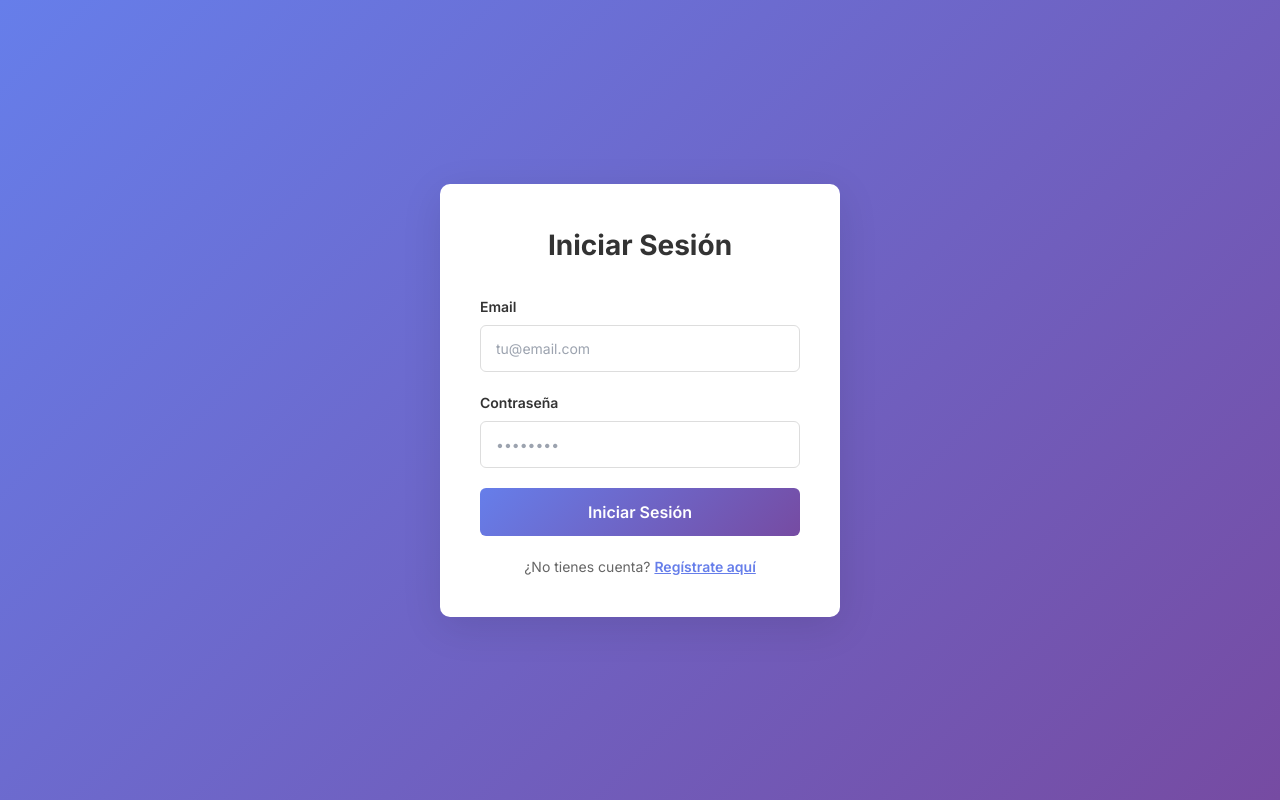
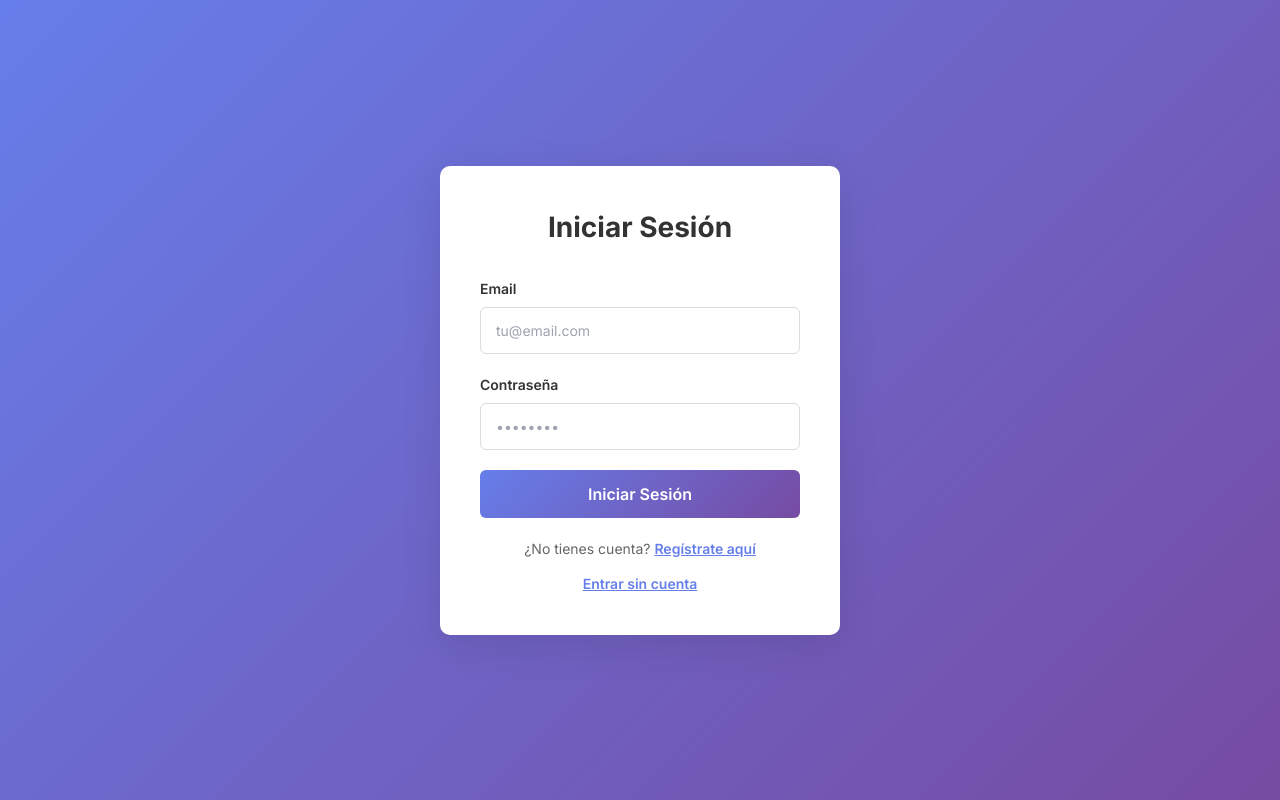
Before and after one commit to jleoscorpion-creator/zcorpion--1-, a React (Vite) app: page / in a window 1280 px wide. Built offline with nearby package versions, Linux system fonts and the light colour scheme; no server answers.

Commit message:
update UI and new features

```diff
--- a/components/LoginRegister.tsx
+++ b/components/LoginRegister.tsx
@@ -46,6 +46,26 @@ const LoginRegister: React.FC<LoginRegisterProps> = ({ onLoginSuccess }) => {
     } finally {
       setLoading(false);
     }
+  };
+
+  const continueAsGuest = () => {
+    const guestProfile = {
+      username: 'Invitado',
+      income: 0,
+      frequency: 'MONTHLY',
+      currency: 'USD',
+      streak: 0,
+      xp: 0,
+      lives: 5,
+      completedLessons: [],
+      lastLoginDate: new Date().toISOString(),
+      lastStreakDate: undefined,
+    } as any;
+
+    localStorage.setItem('finanza_profile', JSON.stringify(guestProfile));
+    // Marca que el usuario es invitado para posibles condicionales
+    localStorage.setItem('finanza_guest', 'true');
+    onLoginSuccess();
   };
 
   return (
@@ -133,6 +153,16 @@ const LoginRegister: React.FC<LoginRegisterProps> = ({ onLoginSuccess }) => {
             </>
           )}
         </div>
+        <div style={{ marginTop: 12, textAlign: 'center' }}>
+          <button
+            type="button"
+            onClick={continueAsGuest}
+            className={styles.toggleButton}
+            aria-label="Entrar sin cuenta"
+          >
+            Entrar sin cuenta
+          </button>
+        </div>
       </div>
     </div>
   );
```
